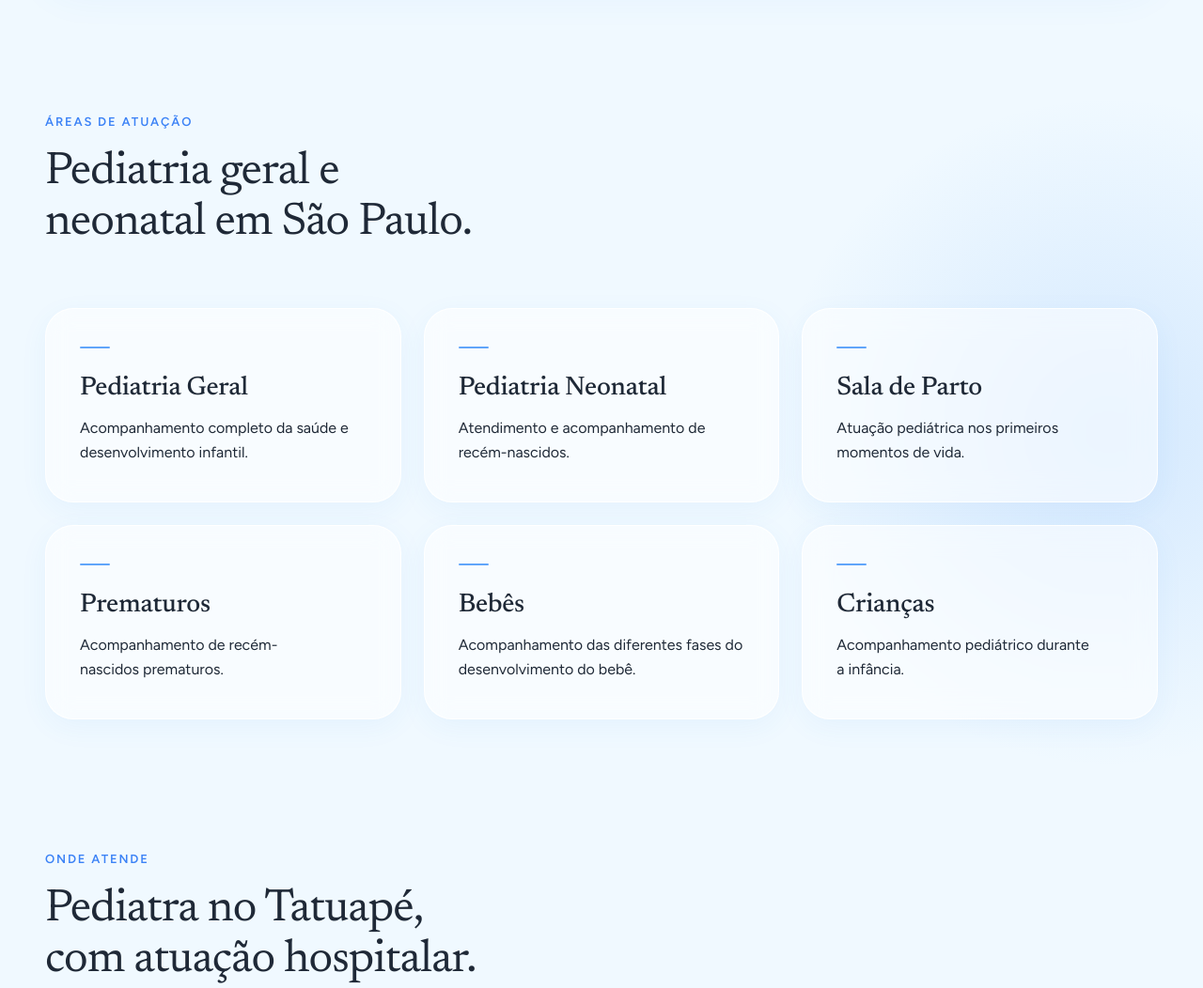
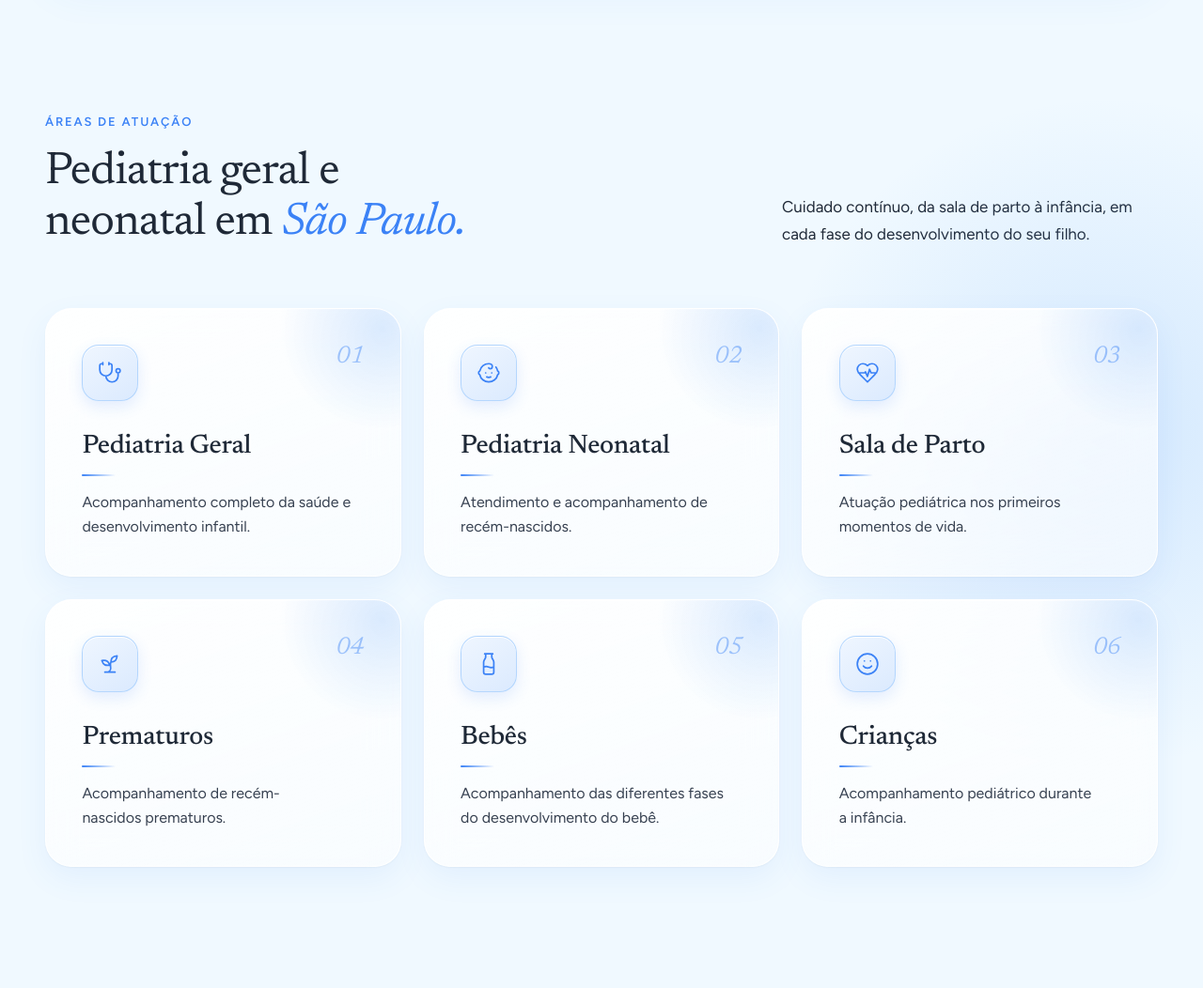
Before and after one commit to keynavas/Projeto-landingpage-doutor-andre-laranjeira, a plain HTML site: page index.html in a window 1280 px wide. Shown: the part 2500-3552 px from the top of the page at 94% size. Drawn offline with nearby package versions, Linux system fonts and the light colour scheme.

Commit message:
Redesenha a seção "Áreas de atuação" com visual mais premium
Cartões com ícone próprio por área, numeração editorial (01–06), vidro
em degradê, brilho no canto e elevação suave ao passar o mouse.
Cabeçalho em duas colunas com frase de apoio.

Co-Authored-By: Claude Opus 5.5 <noreply@anthropic.com>

```diff
--- a/index.html
+++ b/index.html
@@ -164,16 +164,26 @@ h1,h2,h3,p,ol,ul{margin:0}
 
     <section id="atuacao" aria-labelledby="atuacao-title" style="padding:clamp(96px,11vw,160px) clamp(16px,4vw,48px) 0">
       <div style="max-width:1240px;margin:0 auto;display:flex;flex-direction:column;gap:clamp(48px,5vw,72px)">
-        <div style="display:flex;flex-direction:column;gap:20px;max-width:680px">
-          <span style="font-size:13px;font-weight:600;letter-spacing:0.14em;text-transform:uppercase;color:#3B82F6">Áreas de atuação</span>
-          <h2 id="atuacao-title" style="font-family:'Newsreader',serif;font-weight:400;font-size:clamp(34px,3.8vw,50px);line-height:1.1;letter-spacing:-0.02em;text-wrap:balance">Pediatria geral e neonatal em São Paulo.</h2>
+        <div style="display:flex;flex-wrap:wrap;align-items:flex-end;justify-content:space-between;gap:24px 64px">
+          <div style="display:flex;flex-direction:column;gap:20px;max-width:640px">
+            <span style="font-size:13px;font-weight:600;letter-spacing:0.14em;text-transform:uppercase;color:#3B82F6">Áreas de atuação</span>
+            <h2 id="atuacao-title" style="font-family:'Newsreader',serif;font-weight:400;font-size:clamp(34px,3.8vw,50px);line-height:1.1;letter-spacing:-0.02em;text-wrap:balance">Pediatria geral e neonatal em <em style="color:#3B82F6">São Paulo.</em></h2>
+          </div>
+          <p style="max-width:400px;font-size:17px;line-height:1.7;text-wrap:pretty">Cuidado contínuo, da sala de parto à infância, em cada fase do desenvolvimento do seu filho.</p>
         </div>
-        <div style="display:grid;grid-template-columns:repeat(auto-fit,minmax(min(100%,320px),1fr));gap:24px">
+        <div style="display:grid;grid-template-columns:repeat(auto-fit,minmax(min(100%,320px),1fr));gap:clamp(16px,2vw,24px)">
           <sc-for list="{{ areas }}" as="a" hint-placeholder-count="6">
-            <article style="display:flex;flex-direction:column;gap:16px;padding:40px 36px;border-radius:30px;background:rgba(255,255,255,0.55);backdrop-filter:blur(14px);-webkit-backdrop-filter:blur(14px);border:1px solid rgba(255,255,255,0.9);box-shadow:0 8px 30px rgba(59,130,246,0.06);transition:transform .45s cubic-bezier(.2,.7,.2,1),box-shadow .45s,border-color .45s" style-hover="transform:scale(1.05);box-shadow:0 18px 44px rgba(59,130,246,0.14);border-color:rgba(96,165,250,0.6)">
-              <span aria-hidden="true" style="width:32px;height:2px;border-radius:2px;background:#60A5FA;margin-bottom:12px"></span>
-              <h3 style="font-family:'Newsreader',serif;font-weight:500;font-size:28px;letter-spacing:-0.01em">{{ a.title }}</h3>
-              <p style="font-size:16px;line-height:1.6;text-wrap:pretty">{{ a.text }}</p>
+            <article data-recorte style="position:relative;overflow:hidden;display:flex;flex-direction:column;gap:14px;padding:clamp(28px,3vw,40px);border-radius:28px;background:linear-gradient(160deg,rgba(255,255,255,0.92),rgba(255,255,255,0.55));backdrop-filter:blur(18px);-webkit-backdrop-filter:blur(18px);border:1px solid rgba(255,255,255,0.95);box-shadow:0 1px 2px rgba(31,41,55,0.04),0 12px 32px rgba(59,130,246,0.08),inset 0 1px 0 #fff;transition:transform .5s cubic-bezier(.2,.7,.2,1),box-shadow .5s,border-color .5s" style-hover="transform:translateY(-6px);box-shadow:0 2px 4px rgba(31,41,55,0.04),0 28px 56px rgba(59,130,246,0.18),inset 0 1px 0 #fff;border-color:rgba(147,197,253,0.9)">
+              <div aria-hidden="true" style="position:absolute;top:-90px;right:-90px;width:220px;height:220px;border-radius:50%;background:radial-gradient(circle,rgba(96,165,250,0.22),rgba(96,165,250,0) 70%);pointer-events:none"></div>
+              <div style="position:relative;display:flex;align-items:flex-start;justify-content:space-between;margin-bottom:18px">
+                <span aria-hidden="true" style="display:inline-flex;align-items:center;justify-content:center;width:58px;height:58px;border-radius:18px;background:linear-gradient(145deg,#EFF6FF,#DBEAFE);border:1px solid rgba(147,197,253,0.6);box-shadow:inset 0 1px 0 #fff,0 6px 16px rgba(59,130,246,0.14);color:#3B82F6">
+                  <svg width="26" height="26" viewBox="0 0 24 24" fill="none" stroke="currentColor" stroke-width="1.6" stroke-linecap="round" stroke-linejoin="round"><path d="{{ a.icon }}"></path></svg>
+                </span>
+                <span aria-hidden="true" style="font-family:'Newsreader',serif;font-style:italic;font-size:26px;line-height:1;color:rgba(59,130,246,0.45)">{{ a.n }}</span>
+              </div>
+              <h3 style="position:relative;font-family:'Newsreader',serif;font-weight:500;font-size:clamp(25px,2.2vw,29px);line-height:1.15;letter-spacing:-0.01em">{{ a.title }}</h3>
+              <span aria-hidden="true" style="position:relative;width:36px;height:2px;border-radius:2px;background:linear-gradient(90deg,#3B82F6,rgba(96,165,250,0))"></span>
+              <p style="position:relative;font-size:16px;line-height:1.65;color:#374151;text-wrap:pretty">{{ a.text }}</p>
             </article>
           </sc-for>
         </div>
@@ -335,13 +345,13 @@ class Component extends DCLogic {
         { n: '05', title: 'Criança', text: 'Pediatria geral ao longo da infância.' }
       ],
       areas: [
-        { title: 'Pediatria Geral', text: 'Acompanhamento completo da saúde e desenvolvimento infantil.' },
-        { title: 'Pediatria Neonatal', text: 'Atendimento e acompanhamento de recém-nascidos.' },
-        { title: 'Sala de Parto', text: 'Atuação pediátrica nos primeiros momentos de vida.' },
-        { title: 'Prematuros', text: 'Acompanhamento de recém-nascidos prematuros.' },
-        { title: 'Bebês', text: 'Acompanhamento das diferentes fases do desenvolvimento do bebê.' },
-        { title: 'Crianças', text: 'Acompanhamento pediátrico durante a infância.' }
-      ]
+        { title: 'Pediatria Geral', text: 'Acompanhamento completo da saúde e desenvolvimento infantil.', icon: 'M11 2v2M5 2v2M5 3H4a2 2 0 0 0-2 2v4a6 6 0 0 0 12 0V5a2 2 0 0 0-2-2h-1M8 15a6 6 0 0 0 12 0v-3M20 8a2 2 0 1 0 0 4 2 2 0 0 0 0-4z' },
+        { title: 'Pediatria Neonatal', text: 'Atendimento e acompanhamento de recém-nascidos.', icon: 'M9 12h.01M15 12h.01M10 16c.5.3 1.2.5 2 .5s1.5-.2 2-.5M19 6.3a9 9 0 0 1 1.8 3.9 2 2 0 0 1 0 3.6 9 9 0 0 1-17.6 0 2 2 0 0 1 0-3.6A9 9 0 0 1 12 3c2 0 3.5 1.1 3.5 2.5s-.9 2.5-2 2.5c-.8 0-1.5-.4-1.5-1' },
+        { title: 'Sala de Parto', text: 'Atuação pediátrica nos primeiros momentos de vida.', icon: 'M19 14c1.49-1.46 3-3.21 3-5.5A5.5 5.5 0 0 0 16.5 3c-1.76 0-3 .5-4.5 2-1.5-1.5-2.74-2-4.5-2A5.5 5.5 0 0 0 2 8.5c0 2.3 1.5 4.05 3 5.5l7 7ZM3.22 12H9.5l.5-1 2 4.5 2-7 1.5 3.5h5.27' },
+        { title: 'Prematuros', text: 'Acompanhamento de recém-nascidos prematuros.', icon: 'M7 20h10M10 20c5.5-2.5.8-6.4 3-10M9.5 9.4c1.1.8 1.8 2.2 2.3 3.7-2 .4-3.5.4-4.8-.3-1.2-.6-2.3-1.9-3-4.2 2.8-.5 4.4 0 5.5.8zM14.1 6a7 7 0 0 0-1.1 4c1.9-.1 3.3-.6 4.3-1.4 1-1 1.6-2.3 1.7-4.6-2.7.1-4 1-4.9 2z' },
+        { title: 'Bebês', text: 'Acompanhamento das diferentes fases do desenvolvimento do bebê.', icon: 'M8 2h8M9 2v2.789a4 4 0 0 1-.672 2.219l-.656.984A4 4 0 0 0 7 10.212V20a2 2 0 0 0 2 2h6a2 2 0 0 0 2-2v-9.789a4 4 0 0 0-.672-2.219l-.656-.984A4 4 0 0 1 15 4.788V2M7 15a6.472 6.472 0 0 1 5 0 6.47 6.47 0 0 0 5 0' },
+        { title: 'Crianças', text: 'Acompanhamento pediátrico durante a infância.', icon: 'M12 2a10 10 0 1 0 0 20 10 10 0 0 0 0-20zM8 14s1.5 2 4 2 4-2 4-2M9 9h.01M15 9h.01' }
+      ].map((a, i) => ({ ...a, n: String(i + 1).padStart(2, '0') }))
     };
   }
 }
```
